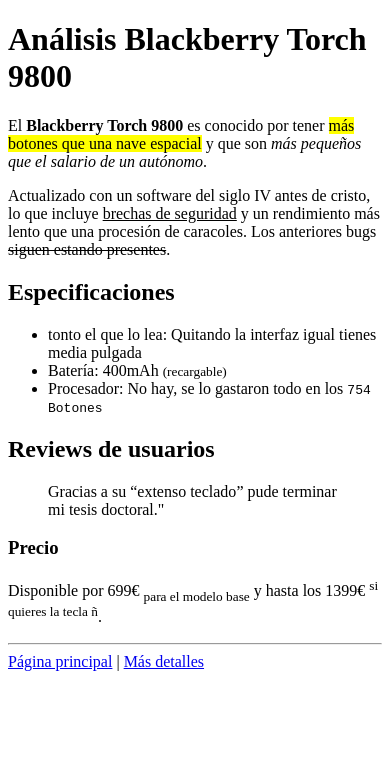
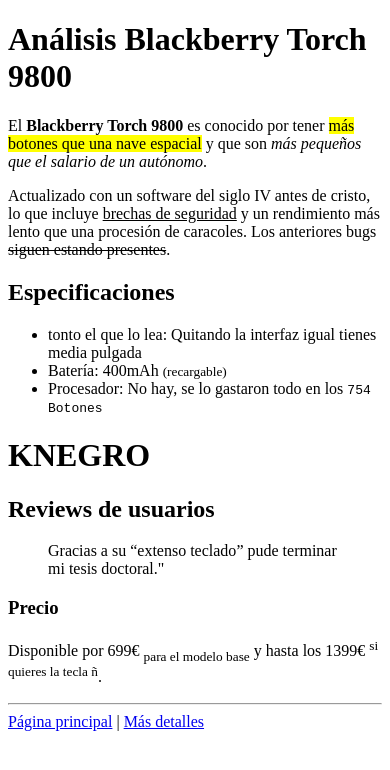
Before and after one commit to josmarrod19/Practica-entorno, a plain HTML site: page phone3.html in a window 390 px wide. Drawn offline with Linux system fonts and the light colour scheme.

Commit message:
Update phone3.html

```diff
--- a/phone3.html
+++ b/phone3.html
@@ -18,6 +18,8 @@
         <li>Procesador: No hay, se lo gastaron todo en los <kbd>754 Botones</kbd></li>
     </ul>
 
+    <h1>KNEGRO</h1>
+
     <h2>Reviews de usuarios</h2>
     <blockquote cite="https://example.com/review3">
         <p>Gracias a su <q>extenso teclado</q> pude terminar mi tesis doctoral."</p>
```
